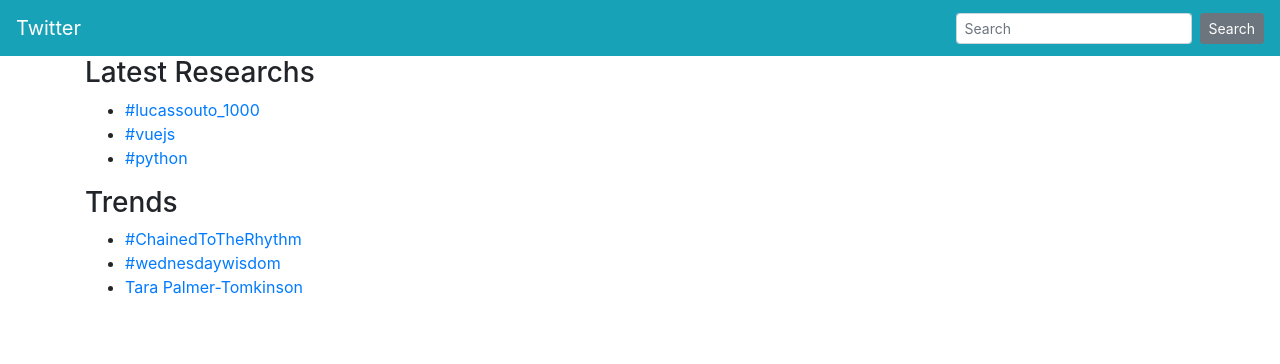
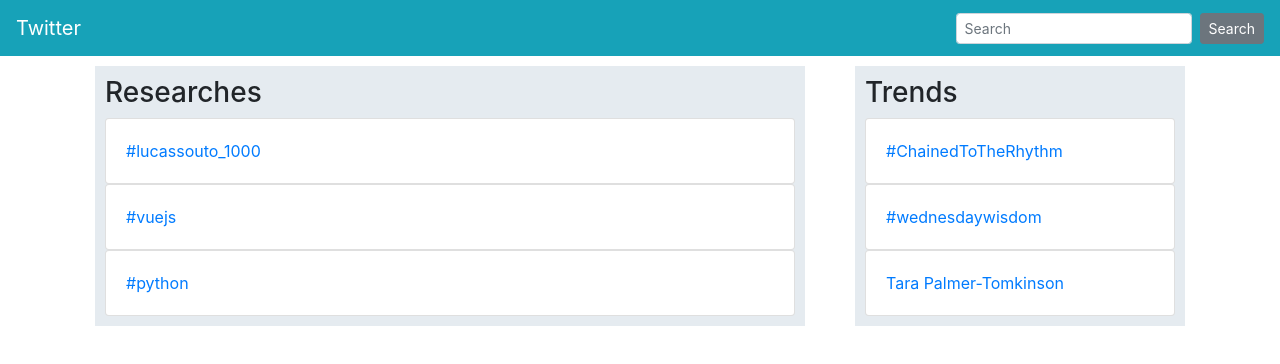
Before and after one commit to lucassouto/revendamais-front, a Vue app: page /#/ in a window 1280 px wide. Shown: the top 364 px of the page. Built offline with nearby package versions, Linux system fonts and the light colour scheme.

Commit message:
Add style and Home

```diff
--- a/src/components/Home.vue
+++ b/src/components/Home.vue
@@ -1,17 +1,17 @@
 <template>
-  <div id="home">
-    <latest-researchs></latest-researchs>
+  <div id="home" class="row">
+    <latest-researches></latest-researches>
     <trends></trends>
   </div>
 </template>
 
 <script>
-import LatestResearchs from '@/components/LatestResearchs.vue'
+import LatestResearches from '@/components/LatestResearches.vue'
 import Trends from '@/components/Trends.vue'
 
 export default {
   components: {
-    LatestResearchs, Trends
+    LatestResearches, Trends
   }
 }
 </script>
--- a/src/components/LatestResearchs.vue
+++ b/src/components/LatestResearches.vue
@@ -1,13 +1,12 @@
 <template>
-<div>
-  <h3>Latest Researchs</h3>
+<div class="col-md-8">
+  <div id="researchs">
+    <h3>Researches</h3>
 
-  <ul>
-    <li v-for="item in items" v-bind:key="item">
-        <a v-bind:href="item.url">{{ item.search }}</a>
-    </li>
-  </ul>
-
+    <b-card v-for="item in items" v-bind:key="item">
+      <a v-bind:href="item.url">{{ item.search }}</a>
+    </b-card>
+  </div>
 </div>
 </template>
 
@@ -33,3 +32,11 @@ export default {
   }
 }
 </script>
+
+<style scoped>
+#researchs {
+  background: #E5EBF0;
+  padding: 10px;
+  margin: 10px;
+}
+</style>
--- a/src/components/Trends.vue
+++ b/src/components/Trends.vue
@@ -1,13 +1,12 @@
 <template>
-<div>
-  <h3>Trends</h3>
+<div class="col-md-4">
+  <div id="trends">
+    <h3>Trends</h3>
 
-  <ul>
-    <li v-for="item in trends" v-bind:key="item">
-        <a v-bind:href="item.url">{{ item.name }}</a>
-    </li>
-  </ul>
-
+    <b-card v-for="trend in trends" v-bind:key="trend">
+      <a v-bind:href="trend.url">{{ trend.name }}</a>
+    </b-card>
+  </div>
 </div>
 </template>
 
@@ -33,3 +32,11 @@ export default {
   }
 }
 </script>
+
+<style scoped>
+#trends {
+  background: #E5EBF0;
+  padding: 10px;
+  margin: 10px;
+}
+</style>
```
Also changed, not shown: 1 other file (tests, documents, lock files or other folders).
